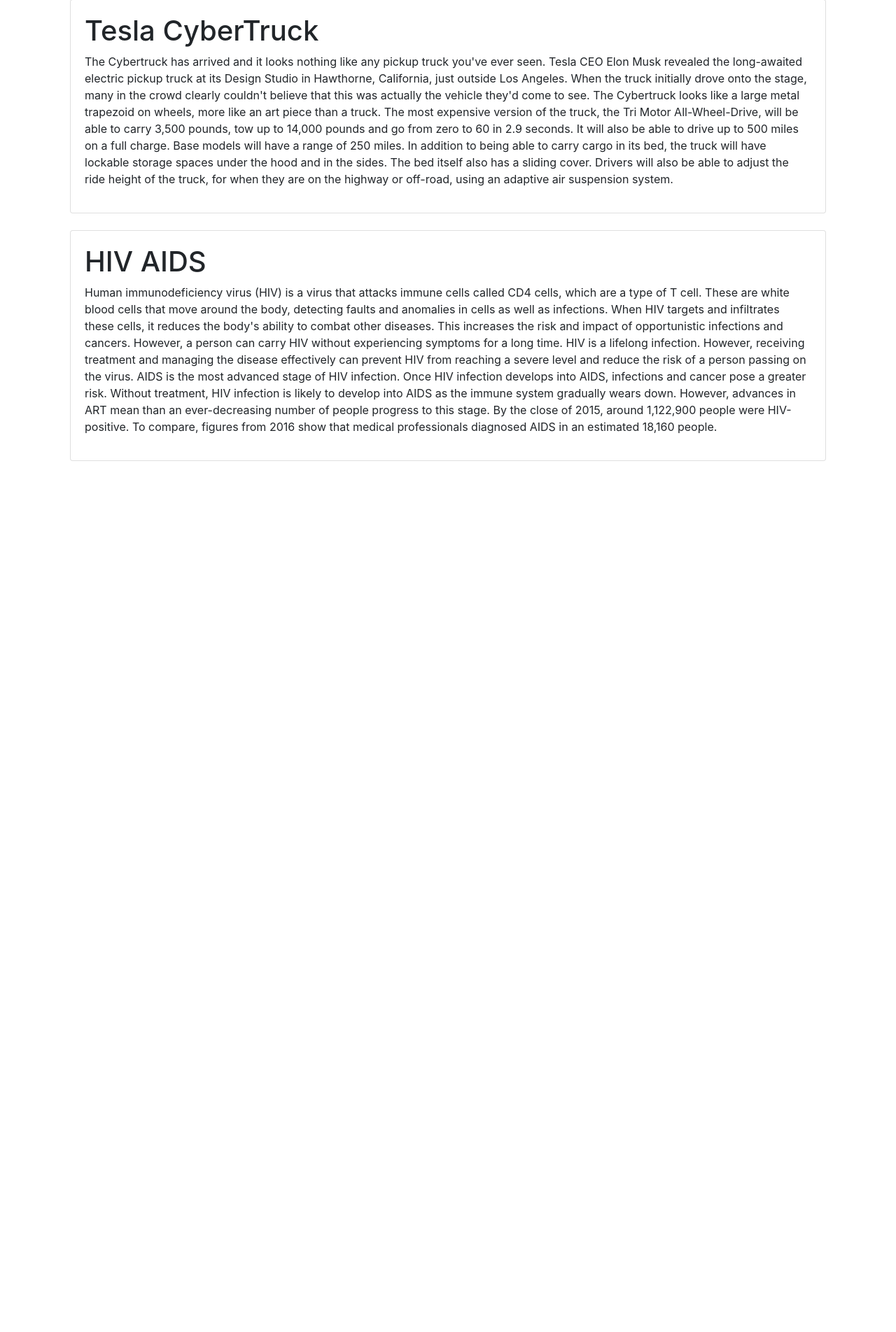
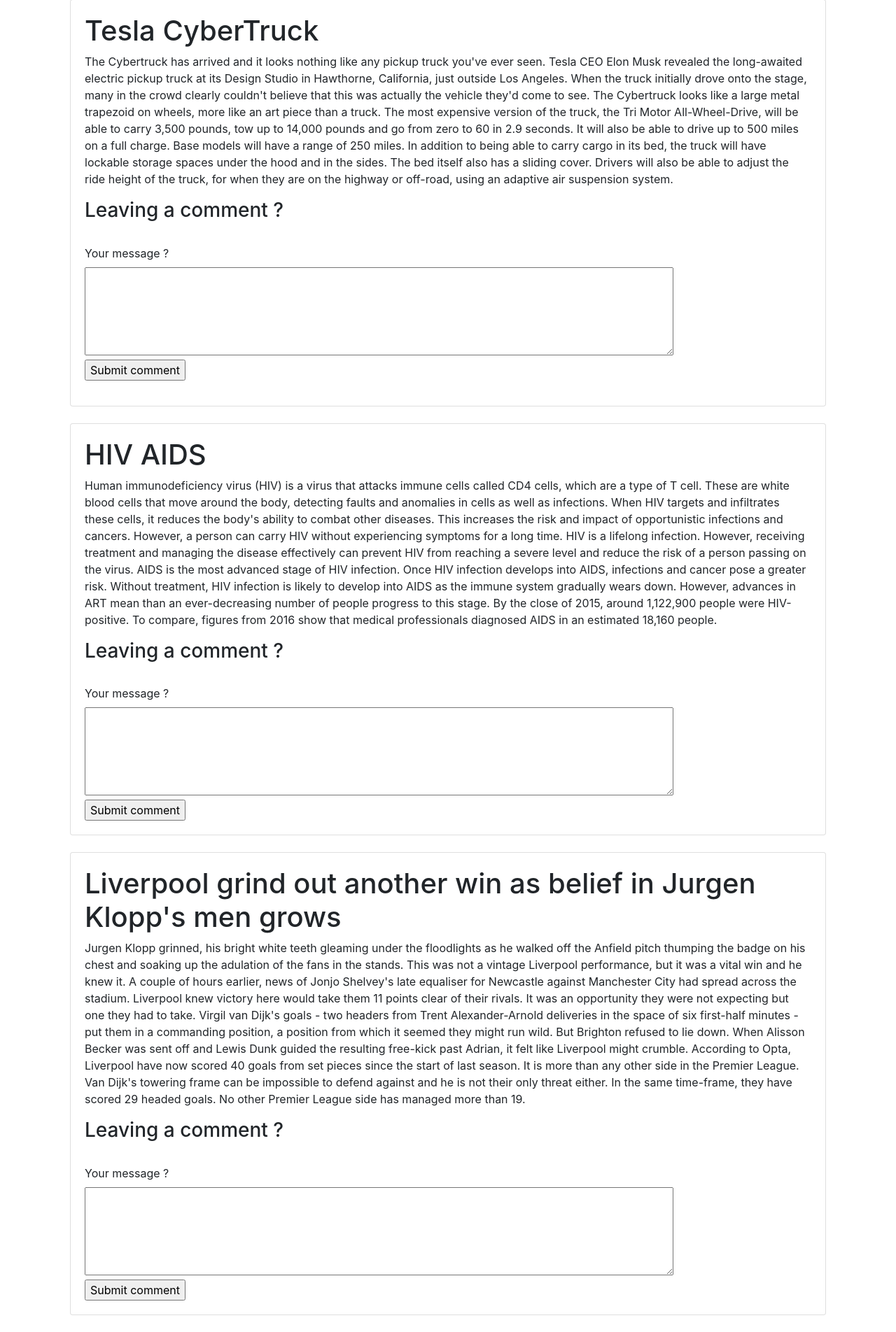
Before and after one commit to ALKEMIA-CHARLES/BLOGS, a Flask app: page / in a window 1280 px wide. Shown: the part 73-1977 px from the top of the page at 70% size. Before the commit the page ends 732 px from the top, so only its background shows below. Run offline with Flask 2, Linux system fonts and the light colour scheme; data that the repository does not hold is empty; some libraries are stand-ins or nearby versions.

Commit message:
added HomeComments db and comment section for it

```diff
--- a/app/main/forms.py
+++ b/app/main/forms.py
@@ -31,3 +31,7 @@
     title = StringField()
     editblog = TextAreaField("edit blog here")
     submit = SubmitField("Edit Blog")
+class HomeCommentsForm(FlaskForm):
+    title = StringField()
+    homecomment = TextAreaField("I know your brave enough")
+    submit = SubmitField("Post Comment")
--- a/app/main/views.py
+++ b/app/main/views.py
@@ -1,17 +1,15 @@
 from flask import (render_template, request, redirect, url_for, abort)
 from . import main
-from .forms import AddBlog, DelBlog, CommentsForm, UpdateBlog
-from ..models import User, Blogpost, Comments
+from .forms import AddBlog, DelBlog, CommentsForm, UpdateBlog, HomeCommentsForm
+from ..models import User, Blogpost, Comments, HomeComments
 from flask_login import login_required, current_user
 from .. import db
 
 
 @main.route("/")
 def index():
-    # return redirect(url_for('main.add_blog'))
-    blogposts = Blogpost.query.all()[::-1]
 
-    return render_template('home.html', blogposts=blogposts)
+    return render_template('home.html')
 
 
 @main.route("/about")
@@ -102,3 +100,21 @@
 
     all_edits = Blogpost.query.filter_by(id=blogpost_id).first()
     return render_template("editblogs.html", blog=blog, form=form)
+
+
+# @main.route("/homecomments/<int:homecomments_id>", methods=['GET', 'POST'])
+# def homecomments(homecomments_id):
+#     comment = HomeComments.query.filter_by(id=homecomments_id).all()
+#     form = HomeCommentsForm()
+
+#     if form.validate_on_submit():
+#         comment.home_comments_title = form.title.data
+#         comment.home_comments_section = form.homecomment.data
+#         db.session.add(comment)
+#         db.session.commit()
+
+#         return redirect(url_for('main.index', homecomments_id=comment.id))
+#         all_home_comments = HomeComments.query.filter_by(
+#             id=homecomments_id).all()
+
+#         return render_template("home.html", comment=comment, form=form)
--- a/app/templates/home.html
+++ b/app/templates/home.html
@@ -40,6 +40,18 @@
                         also be able to adjust the ride height of the truck, for when they are on the highway or
                         off-road, using an adaptive air suspension system.
                     </p>
+                    <div id="comment-section">
+                        <h3>Leaving a comment ?</h3>
+                        <form method="POST" class="form-group">
+                            <br>
+                        <label for="comment" class="required" >Your message ?</label>
+                        <br>
+                        <textarea name="comment" id="comment " rows="5" cols="80" tabindex="4" required="required"></textarea>
+                        <br>
+                        <input type="hidden" name="comment_post_ID" value="1" id="comment_post_ID" />
+                        <input name="submit" type="submit" value="Submit comment" />
+                        </form>
+                    </div>
                 </div>
             </div>
         </div>
@@ -70,6 +82,67 @@
                         By the close of 2015, around 1,122,900 people were HIV-positive. To compare, figures from 2016
                         show that medical professionals diagnosed AIDS in an estimated 18,160 people.
                     </p>
+                    <div id="comment-section">
+                        <h3>Leaving a comment ?</h3>
+                        <form form action="post_comment" method="POST">
+                            <br>
+                            <label for="comment" class="required">Your message ?</label>
+                            <br>
+                            <textarea name="comment" id="comment " rows="5" cols="80" tabindex="4"
+                                required="required"></textarea>
+                            <br>
+                            <input type="hidden" name="comment_post_ID" value="1" id="comment_post_ID" />
+                            <input name="submit" type="submit" value="Submit comment" />
+                        </form>
+                    </div>
+                </div>
+            </div>
+        </div>
+        <div class="container">
+            <div class="card mb-4">
+                <div class="card-body">
+                    <H1>Liverpool grind out another win as belief in Jurgen Klopp's men
+                        grows
+                    </H1>
+                    <p> Jurgen Klopp grinned, his bright white teeth gleaming under the floodlights as he walked off the
+                        Anfield pitch thumping
+                        the badge on his chest and soaking up the adulation of the fans in the stands. This was not a
+                        vintage Liverpool
+                        performance, but it was a vital win and he knew it.
+
+                        A couple of hours earlier, news of Jonjo Shelvey's late equaliser for Newcastle against
+                        Manchester City had spread
+                        across the stadium. Liverpool knew victory here would take them 11 points clear of their rivals.
+                        It was an opportunity
+                        they were not expecting but one they had to take.
+                        Virgil van Dijk's goals - two headers from Trent Alexander-Arnold deliveries in the space of six
+                        first-half minutes -
+                        put them in a commanding position, a position from which it seemed they might run wild. But
+                        Brighton refused to lie
+                        down. When Alisson Becker was sent off and Lewis Dunk guided the resulting free-kick past
+                        Adrian, it felt like Liverpool
+                        might crumble.
+                        According to Opta, Liverpool have now scored 40 goals from set pieces since the start of last
+                        season. It is more than
+                        any other side in the Premier League. Van Dijk's towering frame can be impossible to defend
+                        against and he is not their
+                        only threat either. In the same time-frame, they have scored 29 headed goals. No other Premier
+                        League side has managed
+                        more than 19.
+                    </p>
+                    <div id="comment-section">
+                        <h3>Leaving a comment ?</h3>
+                        <form form action="post_comment" method="POST">
+                            <br>
+                            <label for="comment" class="required">Your message ?</label>
+                            <br>
+                            <textarea name="comment" id="comment " rows="5" cols="80" tabindex="4"
+                                required="required"></textarea>
+                            <br>
+                            <input type="hidden" name="comment_post_ID" value="1" id="comment_post_ID" />
+                            <input name="submit" type="submit" value="Submit comment" />
+                        </form>
+                    </div>
                 </div>
             </div>
         </div>
--- /dev/null
+++ b/app/templates/homecomment.html
@@ -0,0 +1,5 @@
+{%extends "base.html"}
+{%block content%}
+
+
+{%endblock%}
```
Also changed, not shown: app/models.py (+8 -0 lines), migrations/versions/42a321031c2d_added_homecomments_db.py (added, +34 -0 lines), migrations/versions/6740e12ef32f_added_homecomments_homecomments_title_db.py (added, +28 -0 lines).
